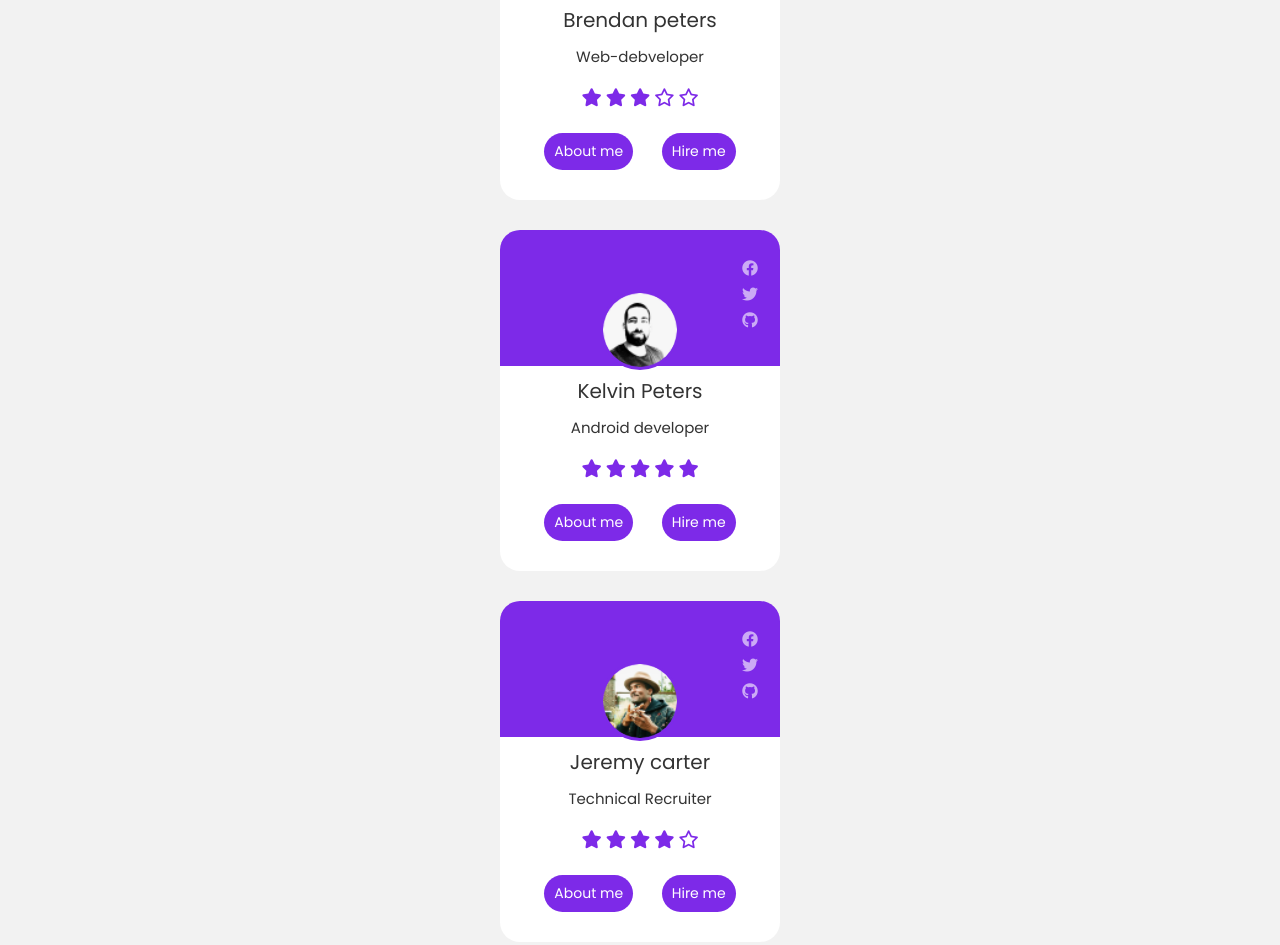
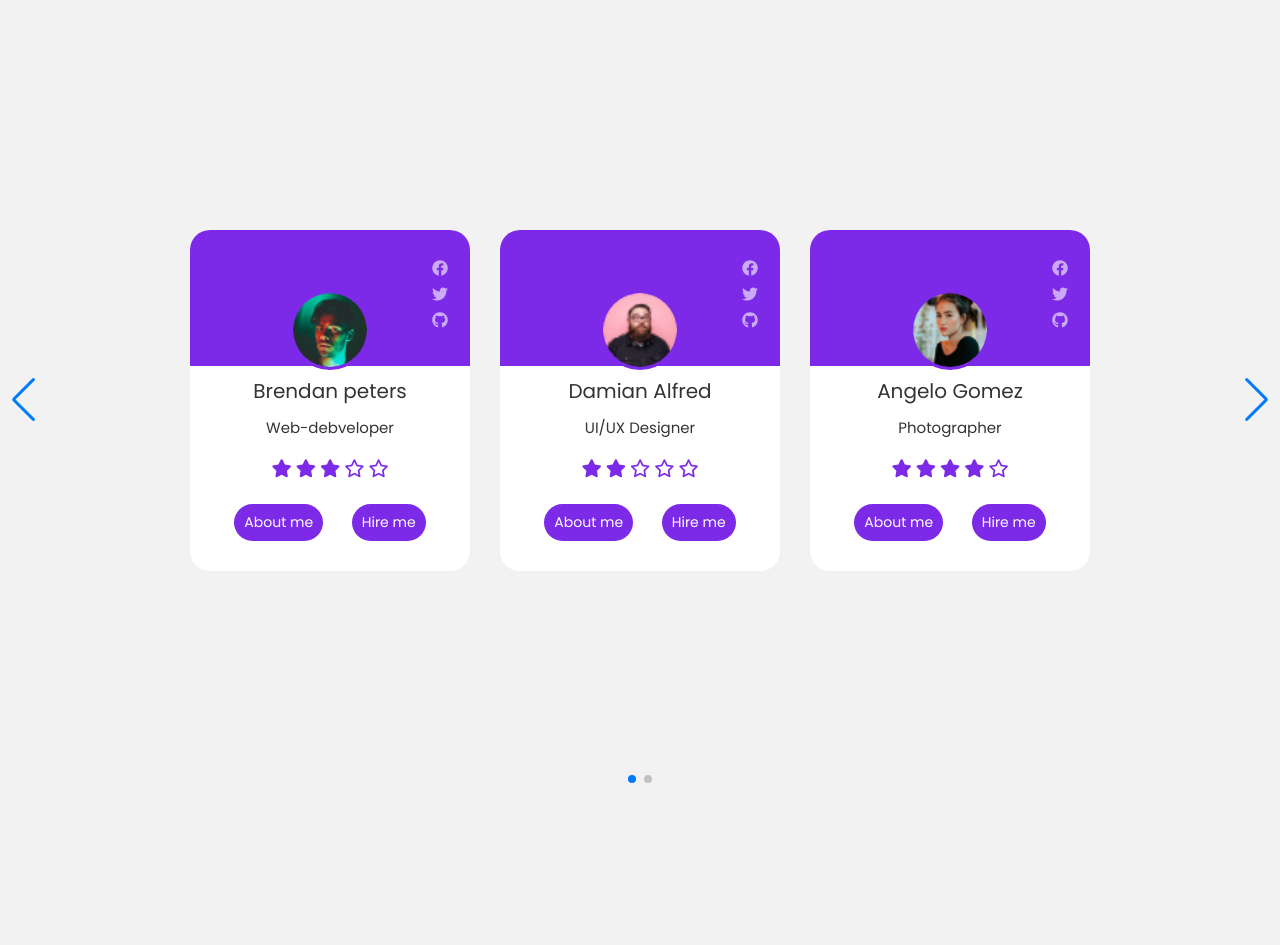
Before and after one commit to kelvin-damian/carousel.repo, a plain HTML site: page index.html in a window 1280 px wide. After the commit the page ends 800 px from the top, so only its background shows below. Drawn offline with nearby package versions, Linux system fonts and the light colour scheme; files that its build step writes are made by us from their sources.

Commit message:
Update index.html

```diff
--- a/index.html
+++ b/index.html
@@ -6,21 +6,22 @@
     <meta http-equiv="X-UA-Compatible" content="IE=edge">
     <meta name="viewport" content="width=device-width, initial-scale=1.0">
     <title>Document</title>
-    <!--CSS folder-->
-    <link rel="stylesheet" href="main.css">
+    <!-- ===Link swiper's CSS ===-->
+    <link rel="stylesheet" href="https://cdn.jsdelivr.net/npm/swiper/swiper-bundle.min.css" />
     <!--font Link-->
     <link rel="stylesheet" href="https://cdnjs.cloudflare.com/ajax/libs/font-awesome/6.2.0/css/all.min.css">
+    <!--CSS folder-->
+    <link rel="stylesheet" href="css/main.css">
 </head>
 
 <body>
     <section>
-        <div class="container">
-            <div class="connect">
-                <div class="card">
+        <div class="swiper mySwiper container">
+            <div class="swiper-wrapper connect">
+                <div class="swiper-slide card">
                     <div class="card-contents">
                         <div class="image">
-                            <img src="images/avatar7.png" alt="" srcset="">
-
+                            <img src="/images/avatar7.png" alt="" srcset="">
                         </div>
                         <div class="madia-icon">
                             <i class="fa-brands fa-facebook"></i>
@@ -42,13 +43,98 @@
                             <button class="absolute-button">About me</button>
                             <button class="relative-button">Hire me</button>
                         </div>
+
                     </div>
 
                 </div>
                 <div class="swiper-slide card">
                     <div class="card-contents">
                         <div class="image">
-                            <img src="images/avatar.png" alt="" srcset="">
+                            <img src="/images/avatar9.png" alt="" srcset="">
+                        </div>
+                        <div class="madia-icon">
+                            <i class="fa-brands fa-facebook"></i>
+                            <i class="fa-brands fa-twitter"></i>
+                            <i class="fa-brands fa-github"></i>
+                        </div>
+                        <div class="name-professional ">
+                            <span class="name">Damian Alfred</span>
+                            <span class="professional">UI/UX Designer</span>
+                        </div>
+                        <div class="star-rating">
+                            <i class="fa-solid fa-star"></i>
+                            <i class="fa-solid fa-star"></i>
+                            <i class="fa-regular fa-star"></i>
+                            <i class="fa-regular fa-star"></i>
+                            <i class="fa-regular fa-star"></i>
+                        </div>
+                        <div class="button-class">
+                            <button class="absolute-button">About me</button>
+                            <button class="relative-button">Hire me</button>
+                        </div>
+
+                    </div>
+
+
+                </div>
+                <div class="swiper-slide card">
+                    <div class="card-contents">
+                        <div class="image">
+                            <img src="/images/avatar5.png" alt="" srcset="">
+                        </div>
+                        <div class="madia-icon">
+                            <i class="fa-brands fa-facebook"></i>
+                            <i class="fa-brands fa-twitter"></i>
+                            <i class="fa-brands fa-github"></i>
+                        </div>
+                        <div class="name-professional ">
+                            <span class="name">Angelo Gomez</span>
+                            <span class="professional">Photographer</span>
+                        </div>
+                        <div class="star-rating">
+                            <i class="fa-solid fa-star"></i>
+                            <i class="fa-solid fa-star"></i>
+                            <i class="fa-solid fa-star"></i>
+                            <i class="fa-solid fa-star"></i>
+                            <i class="fa-regular fa-star"></i>
+                        </div>
+                        <div class="button-class">
+                            <button class="absolute-button">About me</button>
+                            <button class="relative-button">Hire me</button>
+                        </div>
+                    </div>
+                </div>
+                <div class="swiper-slide card">
+                    <div class="card-contents">
+                        <div class="image">
+                            <img src="/images/avatar3.png" alt="" srcset="">
+                        </div>
+                        <div class="madia-icon">
+                            <i class="fa-brands fa-facebook"></i>
+                            <i class="fa-brands fa-twitter"></i>
+                            <i class="fa-brands fa-github"></i>
+                        </div>
+                        <div class="name-professional ">
+                            <span class="name">Shawn Peters</span>
+                            <span class="professional">Technical writer</span>
+                        </div>
+                        <div class="star-rating">
+                            <i class="fa-solid fa-star"></i>
+                            <i class="fa-solid fa-star"></i>
+                            <i class="fa-solid fa-star"></i>
+                            <i class="fa-solid fa-star"></i>
+                            <i class="fa-regular fa-star"></i>
+                        </div>
+                        <div class="button-class">
+                            <button class="absolute-button">About me</button>
+                            <button class="relative-button">Hire me</button>
+                        </div>
+                    </div>
+                </div>
+                <div class="swiper-slide card">
+                    <div class="card-contents">
+                        <div class="image">
+                            <img src="/images/avatar.png" alt="" srcset="">
                         </div>
                         <div class="madia-icon">
                             <i class="fa-brands fa-facebook"></i>
@@ -75,7 +161,7 @@
                 <div class="swiper-slide card">
                     <div class="card-contents">
                         <div class="image">
-                            <img src="images/avatar2.png" alt="" srcset="">
+                            <img src="/images/avatar2.png" alt="" srcset="">
                         </div>
                         <div class="madia-icon">
                             <i class="fa-brands fa-facebook"></i>
@@ -129,6 +215,8 @@
             },
         });
     </script>
+
+
 </body>
 
 </html>
```
